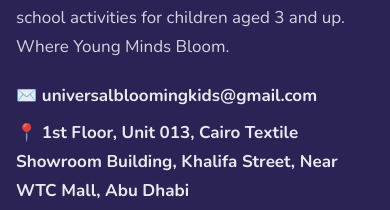
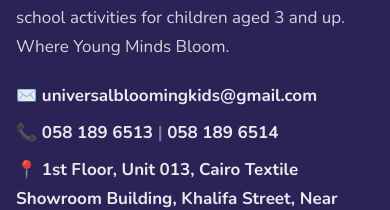
Before and after one commit to dPacc/universalblooming, a Next.js app: page /about in a window 390 px wide. Shown: the part 10125-10335 px from the top of the page. Built offline with nearby package versions, Linux system fonts and the light colour scheme; no server answers.

Commit message:
add: the centre's uae numbers from their flyer - 058 189 6513 as the main line and whatsapp and 058 189 6514 beside it, which also switches every whatsapp button from the contact-page fallback to a real chat and puts the telephone in the schema

```diff
--- a/src/app/contact/page.tsx
+++ b/src/app/contact/page.tsx
@@ -36,7 +36,7 @@
   const wa = whatsappLink("Hi Universal Blooming! (from: contact page)");
   const channels = [
     { icon: "💬", label: "WhatsApp", value: "Chat with the admissions team", href: wa, cta: "contact-whatsapp", tone: "bg-green-soft" },
-    ...(hasPhone ? [{ icon: "📞", label: "Call us", value: site.phoneDisplay, href: `tel:${site.phone}`, cta: "contact-call", tone: "bg-sky-soft" }] : []),
+    ...(hasPhone ? [{ icon: "📞", label: "Call us", value: site.phone2 ? `${site.phoneDisplay} | ${site.phone2Display}` : site.phoneDisplay, href: `tel:${site.phone}`, cta: "contact-call", tone: "bg-sky-soft" }] : []),
     { icon: "✉️", label: "Email", value: <EmailText email={site.email} />, href: `mailto:${site.email}`, cta: "contact-email", tone: "bg-pink-soft" },
     ...(site.googleMapsUrl ? [{ icon: "📍", label: "Directions", value: "Open in Google Maps", href: site.googleMapsUrl, cta: "contact-directions", tone: "bg-yellow-soft" }] : []),
   ];
--- a/src/app/llms.txt/route.ts
+++ b/src/app/llms.txt/route.ts
@@ -14,7 +14,7 @@
     "",
     `> ${site.description} Located in ${placeLabel()}. ${site.tagline}.`,
     "",
-    `Contact: ${site.email}${site.phoneDisplay ? ` · ${site.phoneDisplay}` : ""}. Book a visit: ${SITE_URL}/admissions`,
+    `Contact: ${site.email}${site.phoneDisplay ? ` · ${site.phoneDisplay}` : ""}${site.phone2Display ? ` · ${site.phone2Display}` : ""}. Book a visit: ${SITE_URL}/admissions`,
     "",
     "## Programs",
     ...programs.map((p) => `- [${p.ageLabel ? `${p.name} (${p.ageLabel})` : p.name}](${SITE_URL}/programs/${p.slug}): ${stripInline(p.quickAnswer)}`),
--- a/src/components/layout/Footer.tsx
+++ b/src/components/layout/Footer.tsx
@@ -56,6 +56,7 @@
               {hasPhone && (
                 <li>
                   📞 <a className="hover:text-yellow" href={`tel:${site.phone}`}>{site.phoneDisplay}</a>
+                  {site.phone2 && <> <span className="text-white/40">|</span> <a className="hover:text-yellow" href={`tel:${site.phone2}`}>{site.phone2Display}</a></>}
                 </li>
               )}
               {site.streetAddress && <li>📍 {[site.streetAddress, site.landmark, site.city].filter(Boolean).join(", ")}</li>}
--- a/src/config/site.ts
+++ b/src/config/site.ts
@@ -37,9 +37,11 @@
   googleMapsUrl: "", // the "Share" link from the Google Business Profile
   googleMapsEmbed: "", // the <iframe src> from GBP "Embed a map"
 
-  phone: "", // E.164, e.g. "+97145551234"
-  phoneDisplay: "", // e.g. "+971 4 555 1234"
-  whatsapp: "", // digits only, e.g. "971501234567"
+  phone: "+971581896513", // E.164, primary line (calls + WhatsApp)
+  phoneDisplay: "058 189 6513",
+  phone2: "+971581896514", // second line, from the centre's flyer
+  phone2Display: "058 189 6514",
+  whatsapp: "971581896513", // digits only
   email: "universalbloomingkids@gmail.com",
 
   // Mon=1 … Sun=7. Displayed on contact page and in OpeningHoursSpecification.
```
